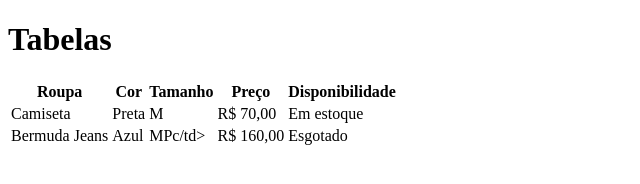
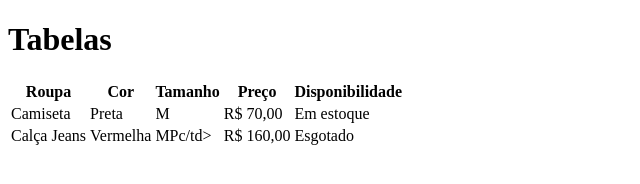
Before and after one commit to GracianoPereira/Aula-Tabela, a plain HTML site: page index.html in a window 1280 px wide. Shown: the whole page, without its empty margins (0-640 px from the left). Drawn offline with Linux system fonts and the light colour scheme.

Commit message:
modificacao bermuda jeans azul para calça jeans vermelha

```diff
--- a/index.html
+++ b/index.html
@@ -26,8 +26,8 @@
             <td>Em estoque</td>
         </tr>
         <tr>
-            <td>Bermuda Jeans</td>
-            <td>Azul</td>
+            <td>Calça Jeans</td>
+            <td>Vermelha</td>
             <td>MPc/td>
             <td>R$ 160,00</td>
             <td>Esgotado</td>
```
